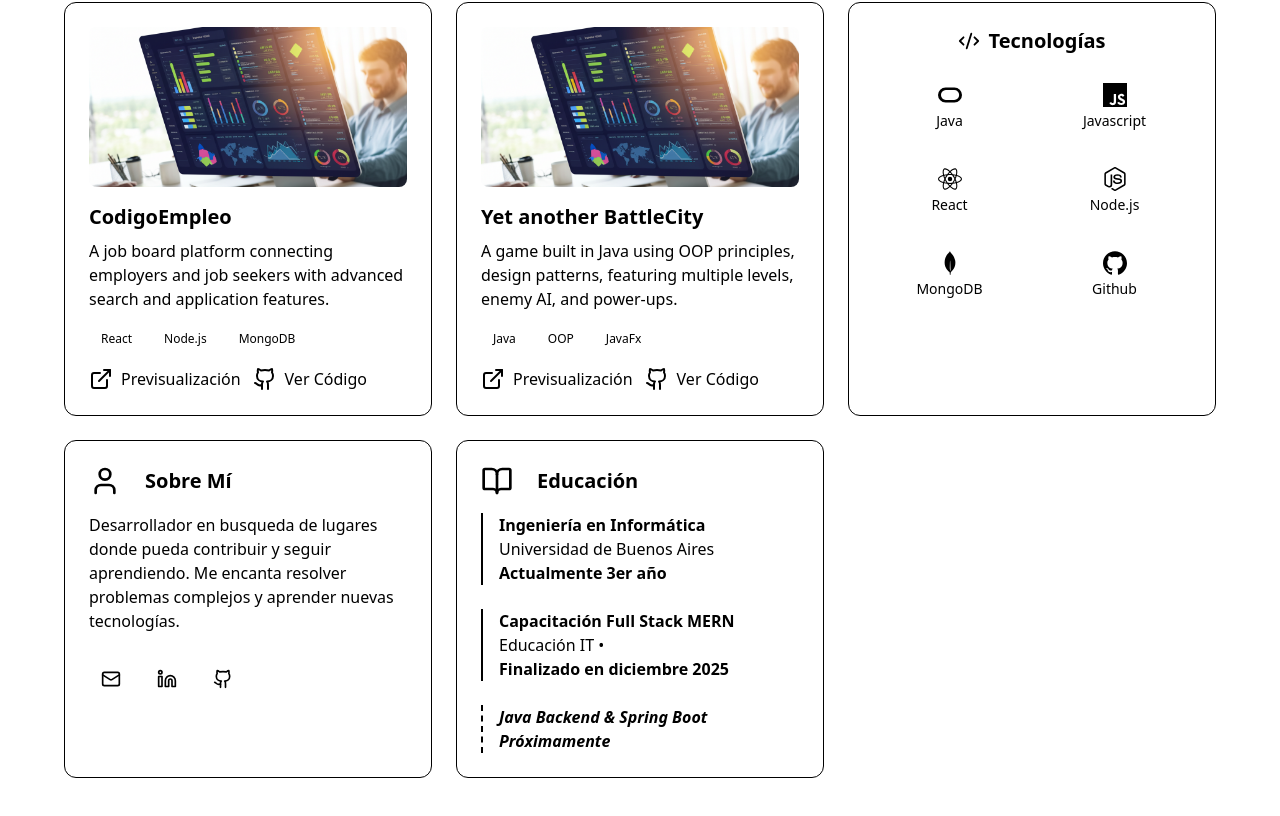
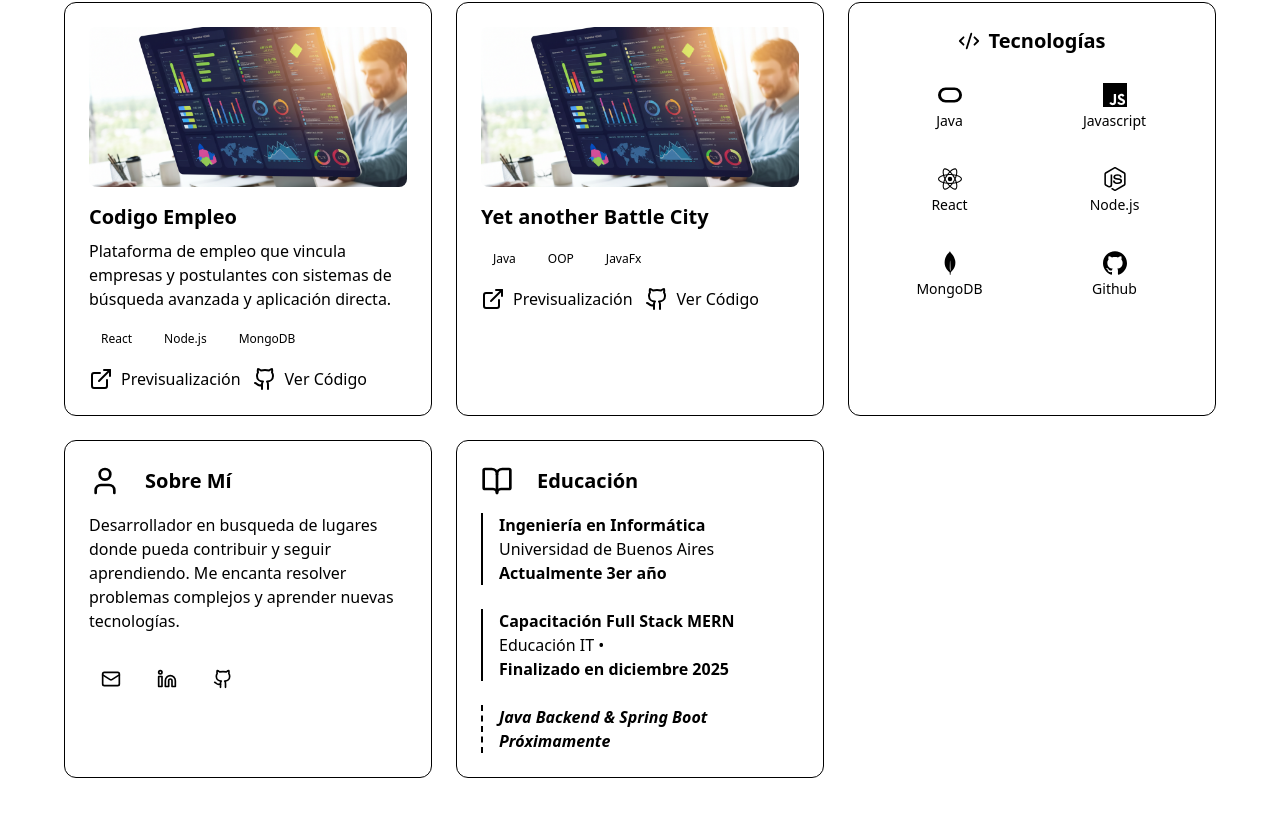
Before and after one commit to CristianAlarconDev/PortfolioV2, a React (Vite) app: page / in a window 1280 px wide. Shown: the part 966-1782 px from the top of the page. Built offline with nearby package versions, Linux system fonts and the light colour scheme.

Commit message:
uso de language contexto para traducir descr de proyectos

```diff
--- a/src/components/BentoGrid.jsx
+++ b/src/components/BentoGrid.jsx
@@ -13,17 +13,16 @@ export default function BentoGrid() {
         <h2 className="text-4xl font-bold mb-12 text-center">{translate("featuredWork")}</h2>
         <div className="grid grid-cols-1 md:grid-cols-2 lg:grid-cols-3 gap-6 auto-rows-max">
           <ProjectCard
-            title="CodigoEmpleo"
-            description="A job board platform connecting employers and job seekers with advanced search and application features."
+            title="Codigo Empleo"
+            description={translate("codigoEmpleoDescription")}
             tags={["React", "Node.js", "MongoDB"]}
             image="/ecommerce-dashboard.png"
           />
           <ProjectCard
-            title="Yet another BattleCity"
-            description="A game built in Java using OOP principles, design patterns, featuring multiple levels, enemy AI, and power-ups."
+            title="Yet another Battle City"
+            description={translate("gameDescription")}
             tags={["Java", "OOP", "JavaFx"]}
             image="/ecommerce-dashboard.png"
-            className="md:col-span-1"
           />
           <TechStackCard />
           <ProfileCard  />
```
